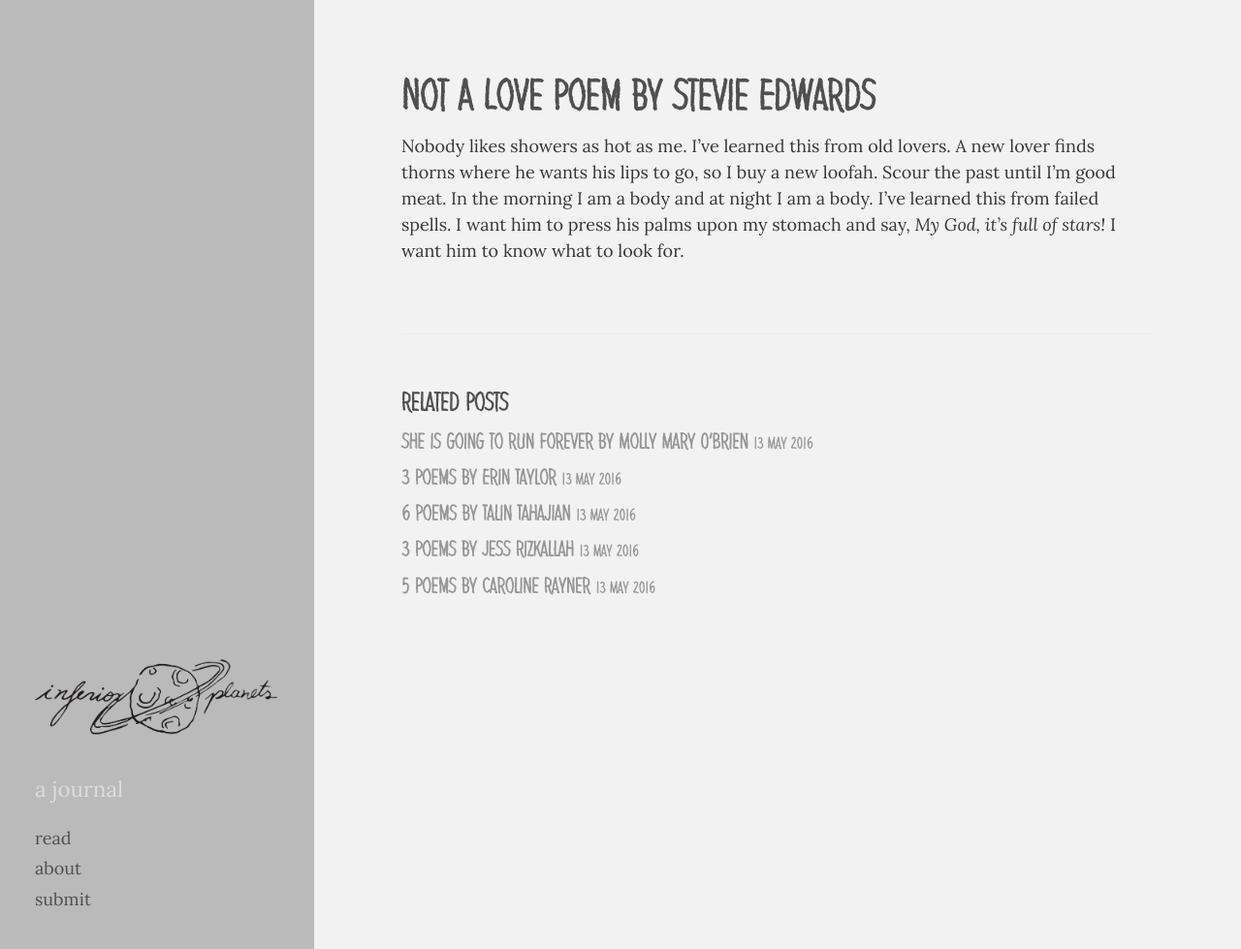
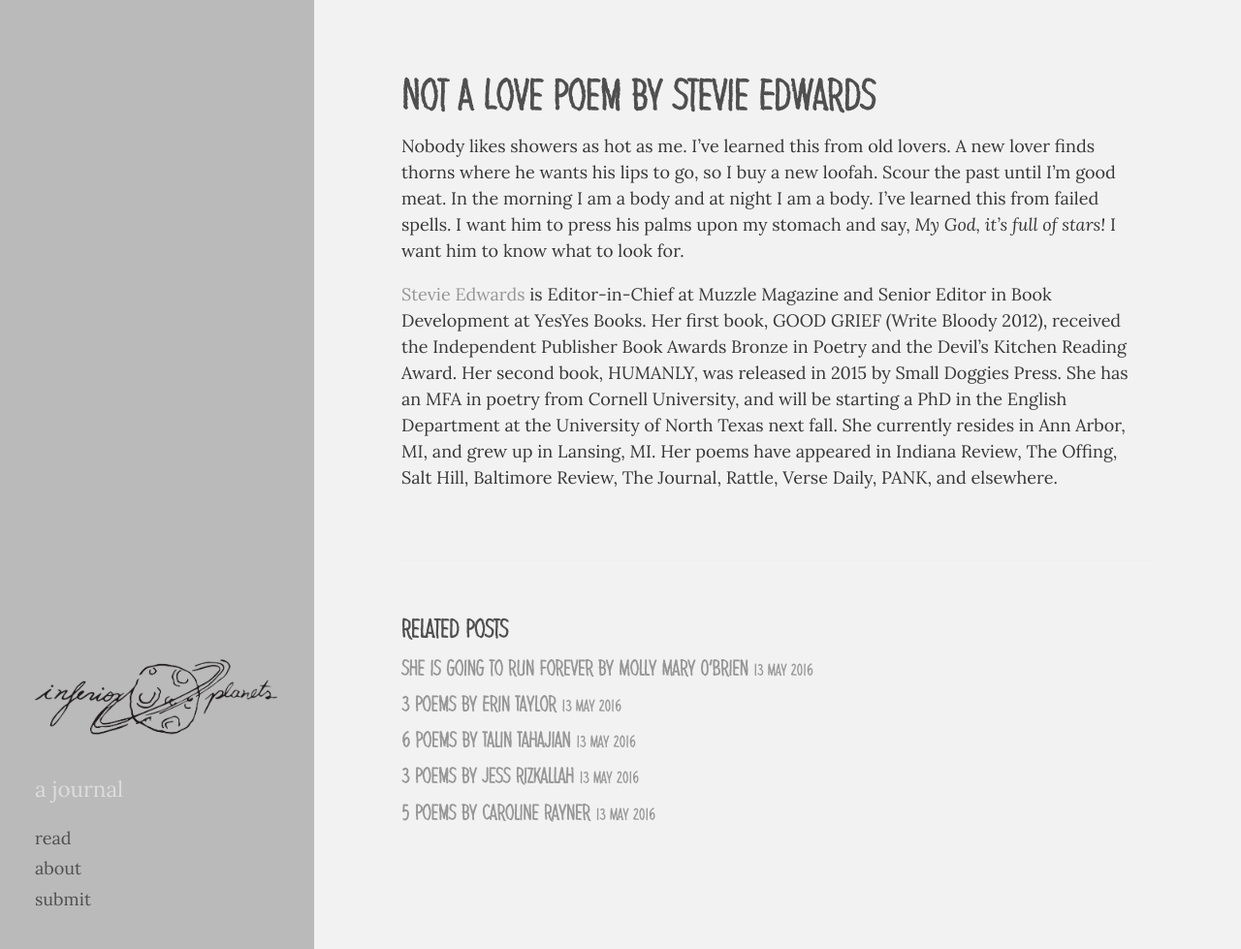
Before and after one commit to inferiorplanets/inferiorplanets.github.io, a Jekyll site: the page built from _posts/issue2/2016-05-13-edwards.md, in a window 1280 px wide and 979 px high. Shown: the whole window at 97% size. Built offline with Jekyll 4.4.1, drawn with Linux system fonts in a browser that asks for light colours; some web fonts are replaced.

Commit message:
Update 2016-05-13-edwards.md

```diff
--- a/_posts/issue2/2016-05-13-edwards.md
+++ b/_posts/issue2/2016-05-13-edwards.md
@@ -6,3 +6,7 @@ date: 2016-05-13
 ---
 
 Nobody likes showers as hot as me. I’ve learned this from old lovers. A new lover finds thorns where he wants his lips to go, so I buy a new loofah. Scour the past until I’m good meat. In the morning I am a body and at night I am a body. I’ve learned this from failed spells. I want him to press his palms upon my stomach and say, *My God, it’s full of stars!* I want him to know what to look for.
+
+
+
+[Stevie Edwards](www.stevietheclumsy.com) is Editor-in-Chief at Muzzle Magazine and Senior Editor in Book Development at YesYes Books. Her first book, GOOD GRIEF (Write Bloody 2012), received the Independent Publisher Book Awards Bronze in Poetry and the Devil's Kitchen Reading Award. Her second book, HUMANLY, was released in 2015 by Small Doggies Press. She has an MFA in poetry from Cornell University, and will be starting a PhD in the English Department at the University of North Texas next fall. She currently resides in Ann Arbor, MI, and grew up in Lansing, MI. Her poems have appeared in Indiana Review, The Offing, Salt Hill, Baltimore Review, The Journal, Rattle, Verse Daily, PANK, and elsewhere.
```
